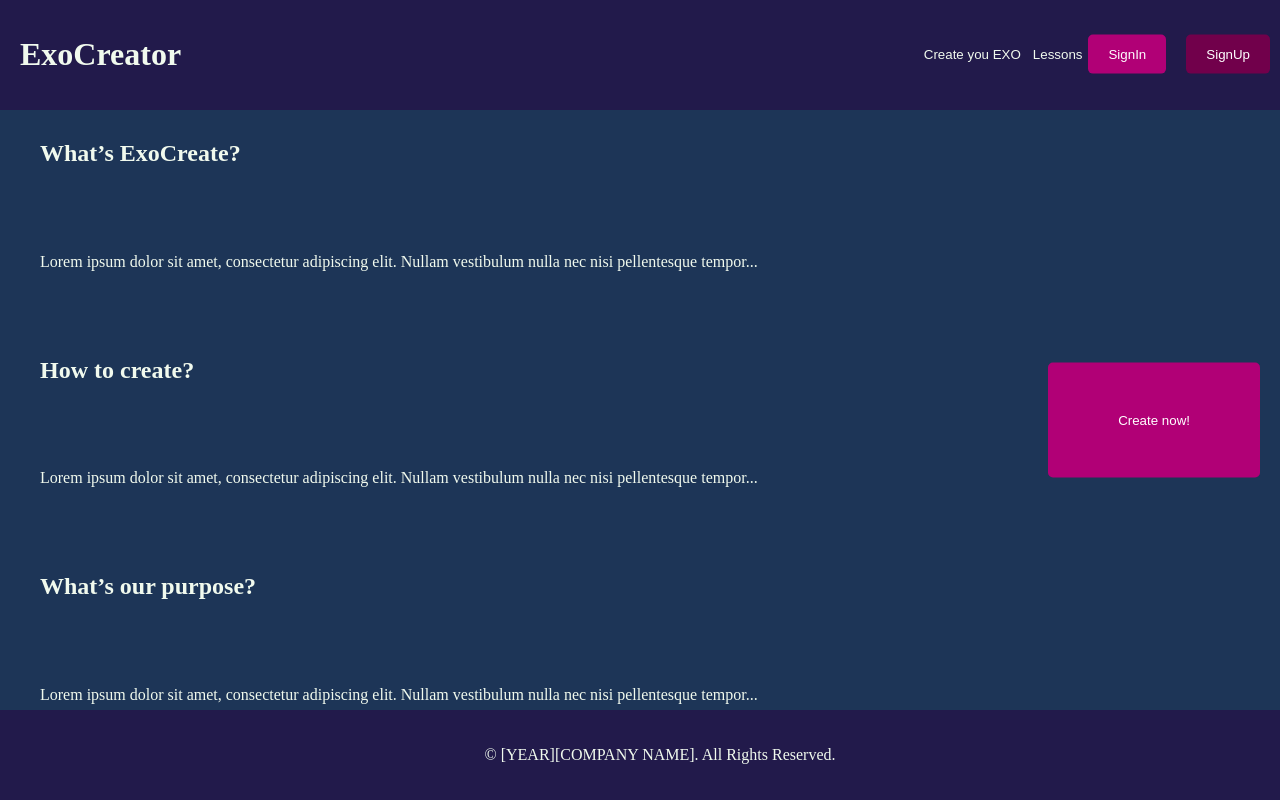
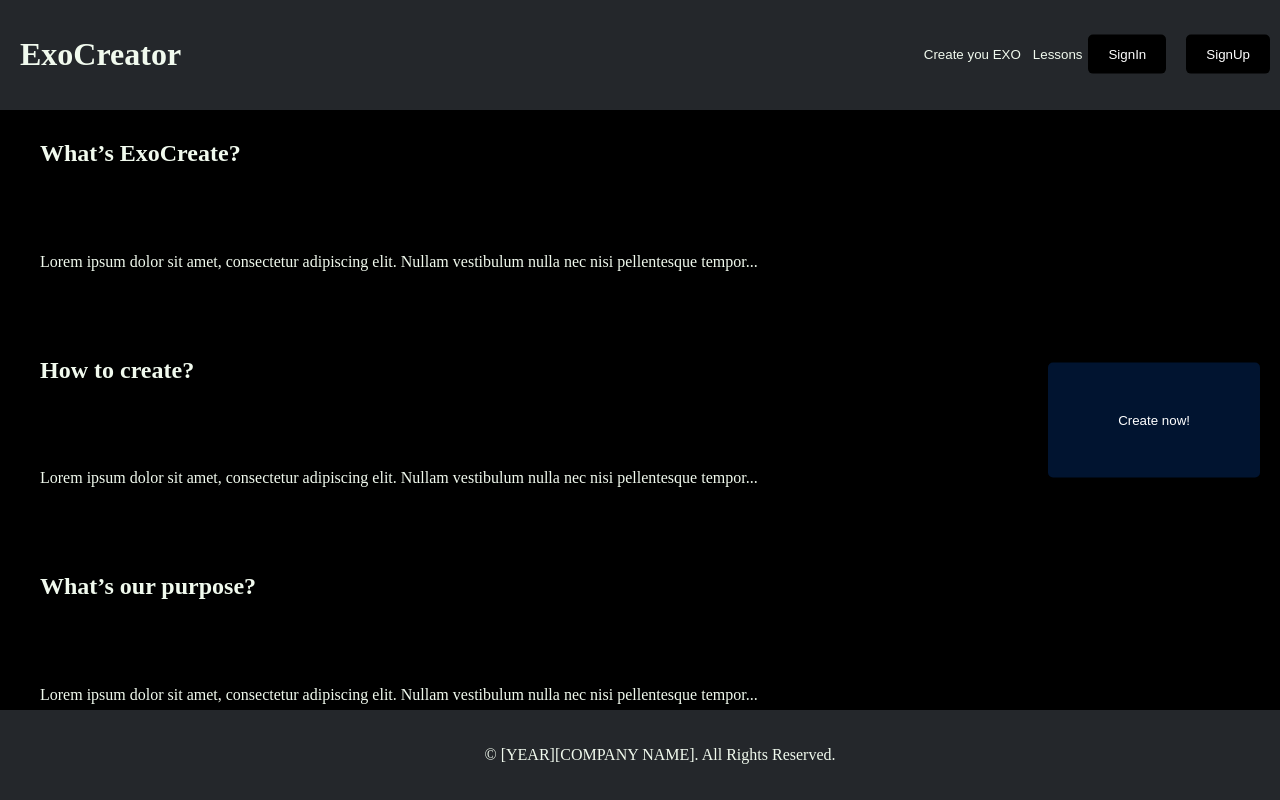
Before and after one commit to JorgeECadena/exo_creator, a React (Vite) app: page / in a window 1280 px wide. Built offline with nearby package versions, Linux system fonts and the light colour scheme.

Commit message:
te amo constansa

```diff
--- a/src/App.css
+++ b/src/App.css
@@ -8,7 +8,7 @@ html, body {
 }
 
 .container {
-  background-color: #1D3557; /* Azul oscuro espacial para el fondo principal */
+  background-color: black; /* Azul oscuro espacial para el fondo principal */
   color: #F1FAEE; /* Blanco casi puro para el texto */
   height: 100vh; /* Set height to fill the viewport */
   display: flex;
@@ -17,7 +17,7 @@ html, body {
 }
 
 .header {
-  background-color: #221a4b; /* Azul celeste claro para un header amigable */
+  background-color: #24272b; /* Azul celeste claro para un header amigable */
   color: #F1FAEE; /* Texto blanco para contraste */
   padding: 15px 20px;
   display: flex;
@@ -48,12 +48,12 @@ html, body {
 }
 
 .header button.button1 {
-  background-color: #b10076; /* Naranja suave */
+  background-color: black; /* Naranja suave */
   margin-right: 20px; /* Reduced margin to fit buttons within the header */
 }
 
 .header button.button2 {
-  background-color: #71004b; /* Rojo coral */
+  background-color: black; /* Rojo coral */
   margin-right: 30px;
 }
 
@@ -76,7 +76,7 @@ html, body {
 .section button {
   margin: 20px 0;
   padding: 50px 70px; /* Increased padding for a bigger button */
-  background-color: #b10076; /* Amarillo vibrante para botones destacados */
+  background-color: #011430; /* Amarillo vibrante para botones destacados */
   color: white; /* Texto azul oscuro para contraste */
   border: none;
   border-radius: 5px;
@@ -89,7 +89,7 @@ html, body {
 }
 
 .footer {
-  background-color: #221a4b; /* Azul celeste claro */
+  background-color: #24272b; /* Azul celeste claro */
   color: #F1FAEE; /* Texto blanco */
   padding: 20px;
   text-align: center;
```
